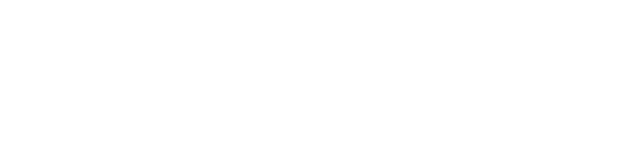
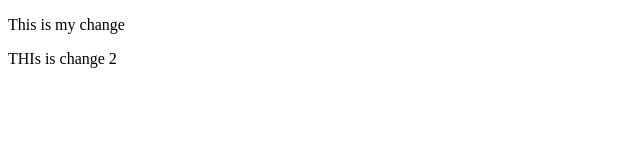
Before and after one commit to sskumar87/CodingUntangled, a plain HTML site: page WebContent/views/index.html in a window 1280 px wide. Shown: the whole page, without its empty margins (0-640 px from the left). Drawn offline with Linux system fonts and the light colour scheme.

Commit message:
Commit from chakri

```diff
--- a/WebContent/views/index.html
+++ b/WebContent/views/index.html
@@ -5,6 +5,7 @@
 <title>Coding Untangled</title>
 </head>
 <body>
-
+<p>This is my change</p>
+THIs is change 2
 </body>
 </html>
```
